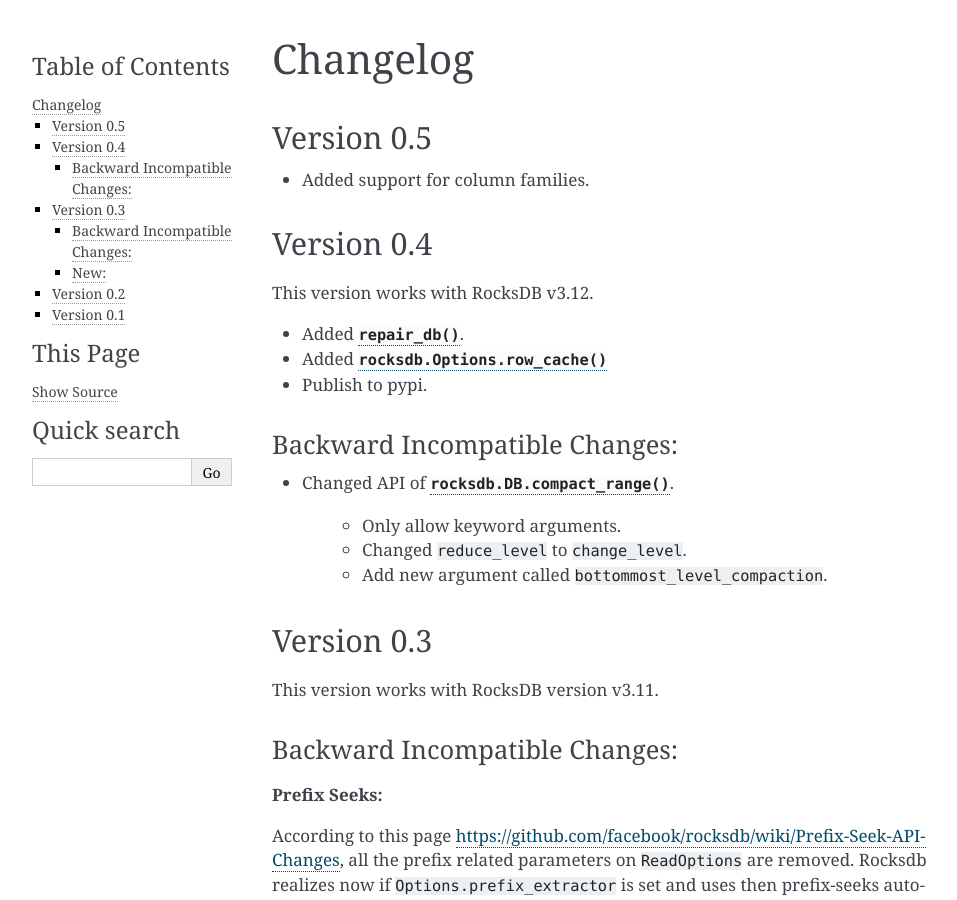
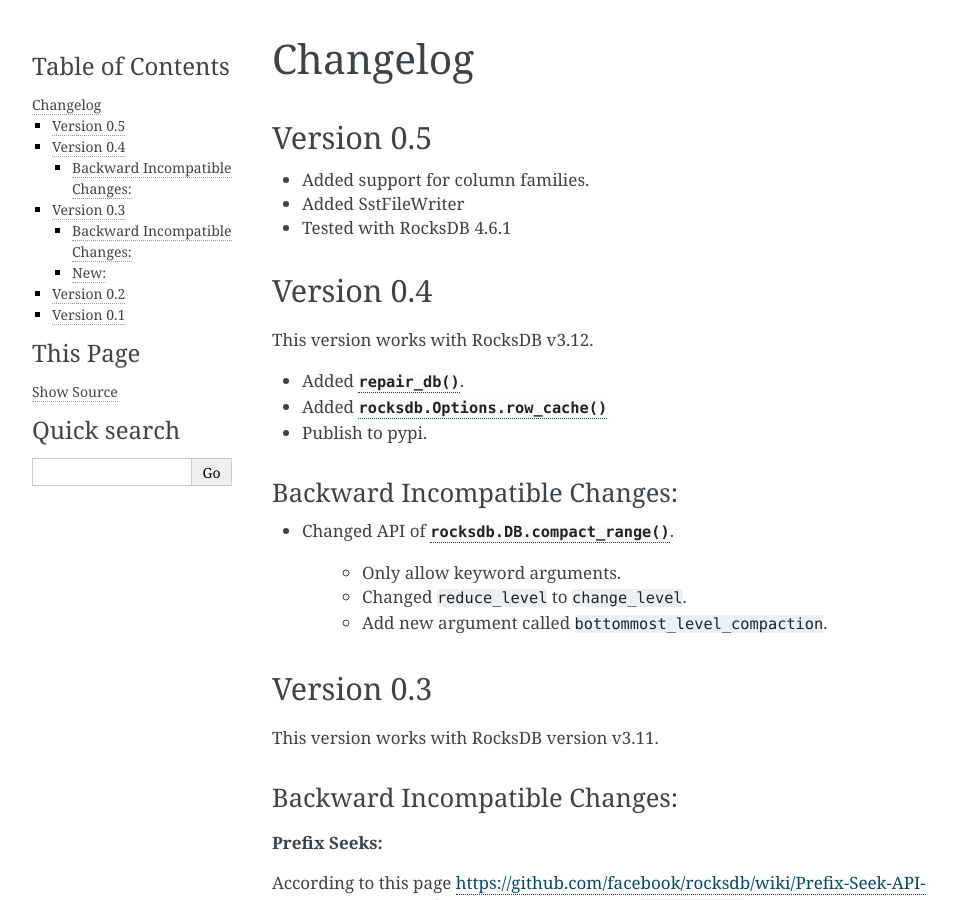
Before and after one commit to stephan-hof/pyrocksdb, a Sphinx documentation site: the page built from docs/changelog.rst, in a window 1280 px wide and 900 px high. Shown: the whole window, without its empty margins (148-1105 px from the left). Built offline with Sphinx 7.4.7, drawn with Linux system fonts in a browser that asks for light colours.

Commit message:
update docs

```diff
--- a/docs/changelog.rst
+++ b/docs/changelog.rst
@@ -5,6 +5,8 @@
 -----------
 
 * Added support for column families.
+* Added SstFileWriter
+* Tested with RocksDB 4.6.1
 
 Version 0.4
 -----------
```
